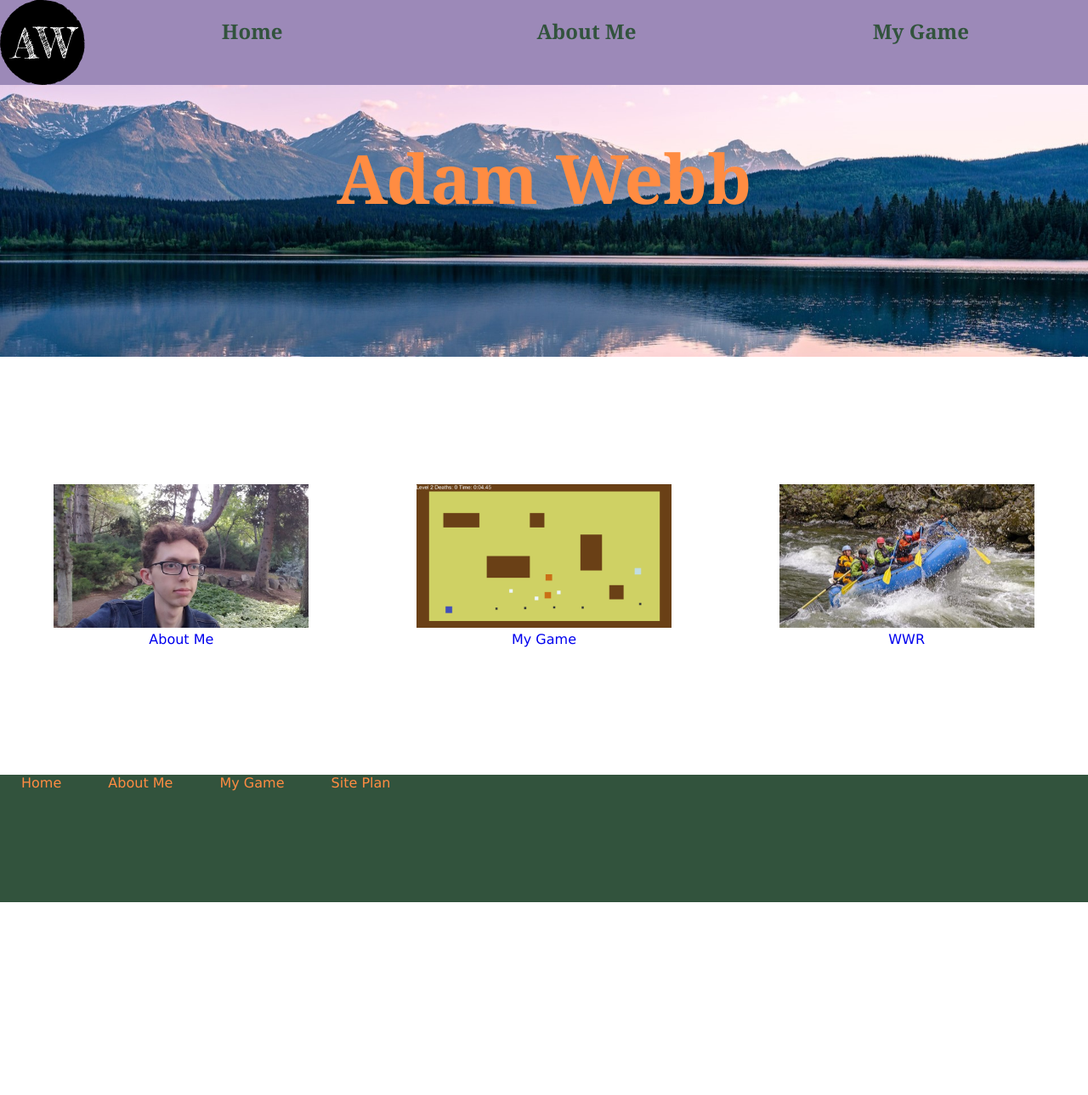
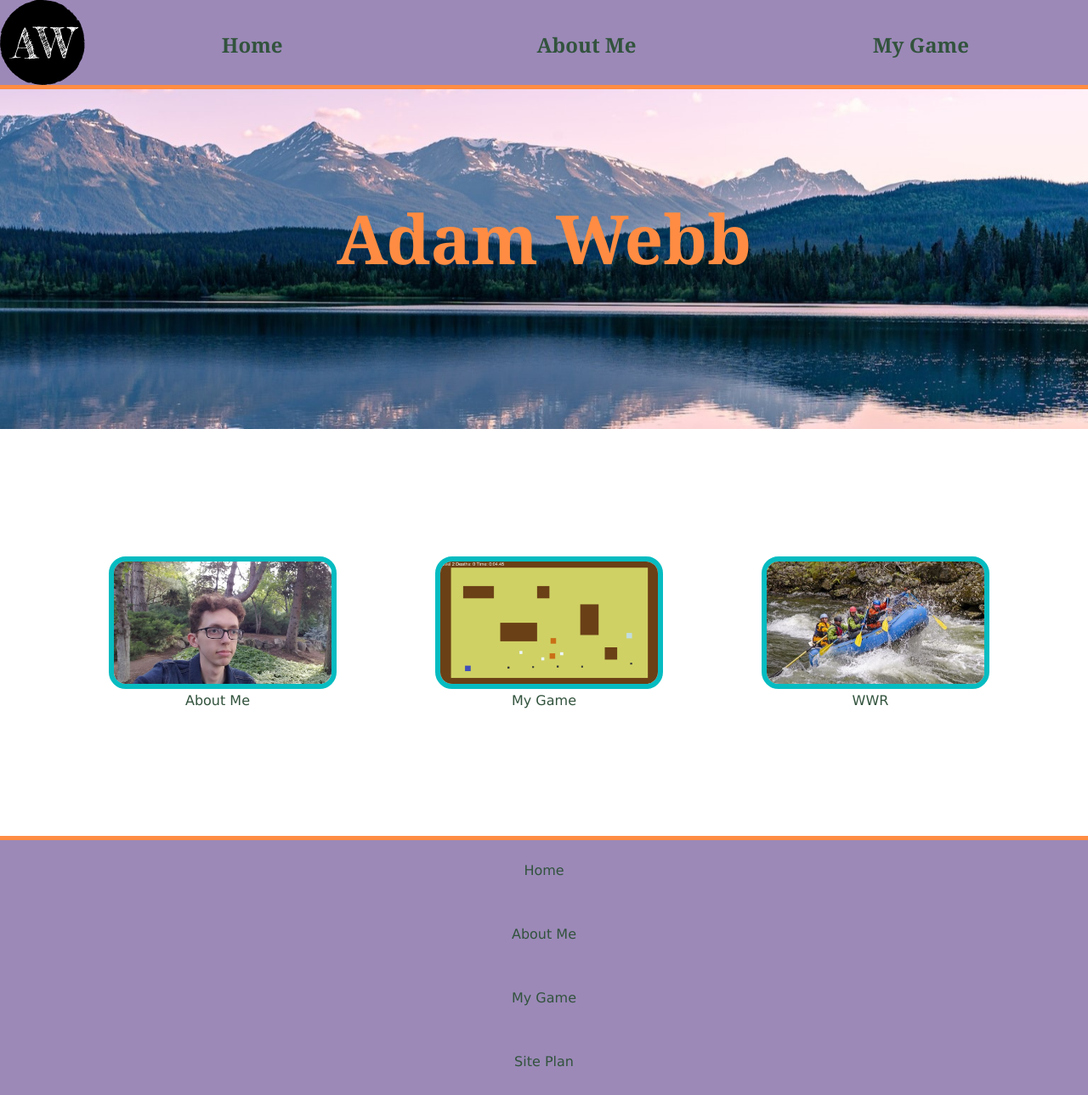
Before and after one commit to CAdamWebb/wdd130, a plain HTML site: page adam-webb/index.html in a window 1280 px wide. Shown: the whole page at 85% size. Before the commit the page ends 1062 px from the top, so only its background shows below. Drawn offline with Linux system fonts and the light colour scheme.

Commit message:
home css

```diff
--- a/adam-webb/index.html
+++ b/adam-webb/index.html
@@ -16,7 +16,6 @@
         <a href="my-game.html"><h2>My Game</h2></a>
     </header>
     <div class="banner">
-        <img src="images/banner.jpg">
         <h1>Adam Webb</h1>
     </div>
     <main class="link-grid">
@@ -34,10 +33,10 @@
         </a>
     </main>
     <footer>
-        <a href="index.html">Home</a>
-        <a href="about-me.html">About Me</a>
-        <a href="my-game.html">My Game</a>
-        <a href="site-plan.html" target="_blank">Site Plan</a>
+        <p><a href="index.html">Home</a></p>
+        <p><a href="about-me.html">About Me</a></p>
+        <p><a href="my-game.html">My Game</a></p>
+        <p><a href="site-plan.html" target="_blank">Site Plan</a></p>
     </footer>
 </body>
 </html>
--- a/adam-webb/styles/style.css
+++ b/adam-webb/styles/style.css
@@ -22,50 +22,79 @@ header {
     background-color: var(--color2);
     display: grid;
     grid-template-columns: 100px 1fr 1fr 1fr;
+    border-bottom: 5px solid var(--color3);
 }
 header img {
     height: 100px;
 }
-header h2 {
+header a:nth-of-type(1n+2) {
     color: var(--color4);
+    padding: 0;
     justify-self: center;
     align-self: center;
     text-align: center;
     transition: transform .5s;
 }
-header h2:hover {
+header a:nth-of-type(1n+2):hover {
     color: var(--color1);
-    transform: scale(1.2);
+    transform: scale(1.3);
 }
 .banner {
-    display: grid;
+    background-image: url("../images/banner.jpg");
+    background-attachment: fixed;
+    background-position: center;
+    background-repeat: no-repeat;
+    background-size: cover;
+    height: 400px;
     margin-bottom: 150px;
 }
-.banner img {
-    width: 100%;
-    grid-area: 1/1 / 2/2;
-}
 .banner h1 {
-    grid-area: 1/1 / 2/2;
     text-align: center;
+    margin: 0;
     font-size: 5em;
     color: var(--color3);
-    //margin-top: 120px;
+    padding-top: 120px;
 }
 .link-grid {
     display: grid;
-    grid-template-columns: 1fr 1fr 1fr;
+    grid-template-columns: 1fr 2fr 1fr 2fr 1fr 2fr 1fr;
     text-align: center;
 }
+.link-grid a {
+    transition: transform .5s;
+    color: var(--color4);
+}
+.link-grid a:hover {
+    transform: scale(1.2);
+}
 .link-grid img {
-    width: 300px;
+    width: 100%;
+    border: 6px solid var(--color1);
+    border-radius: 20px;
+}
+.about-me {
+    grid-column: 2/3;
+}
+.my-game {
+    grid-column: 4/5;
+}
+.wwr {
+    grid-column: 6/7;
 }
 footer {
-    background-color: var(--color4);
+    display: grid;
+    background-color: var(--color2);
     margin-top: 150px;
-    height: 150px;
+    height: 300px;
+    border-top: 5px solid var(--color3);
+}
+footer p {
+    padding: 10px;
+    text-align: center;
 }
 footer a {
-    color: var(--color3);
-    margin: 25px;
+    color: var(--color4);
 }
+footer a:hover {
+    text-decoration: underline;
+}
```
Also changed, not shown: adam-webb/about-me.html (+4 -5 lines), adam-webb/my-game.html (+4 -5 lines).
